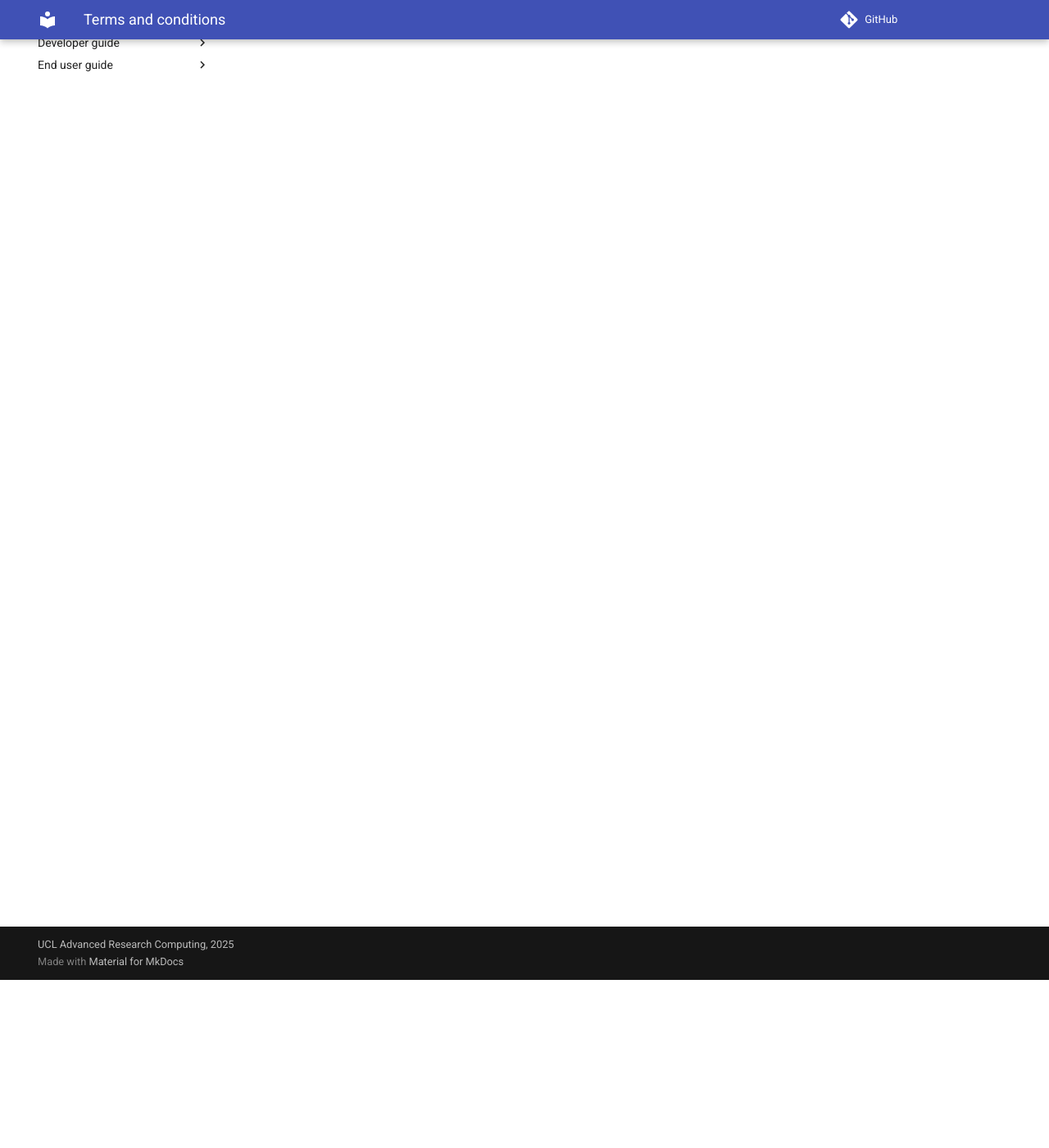
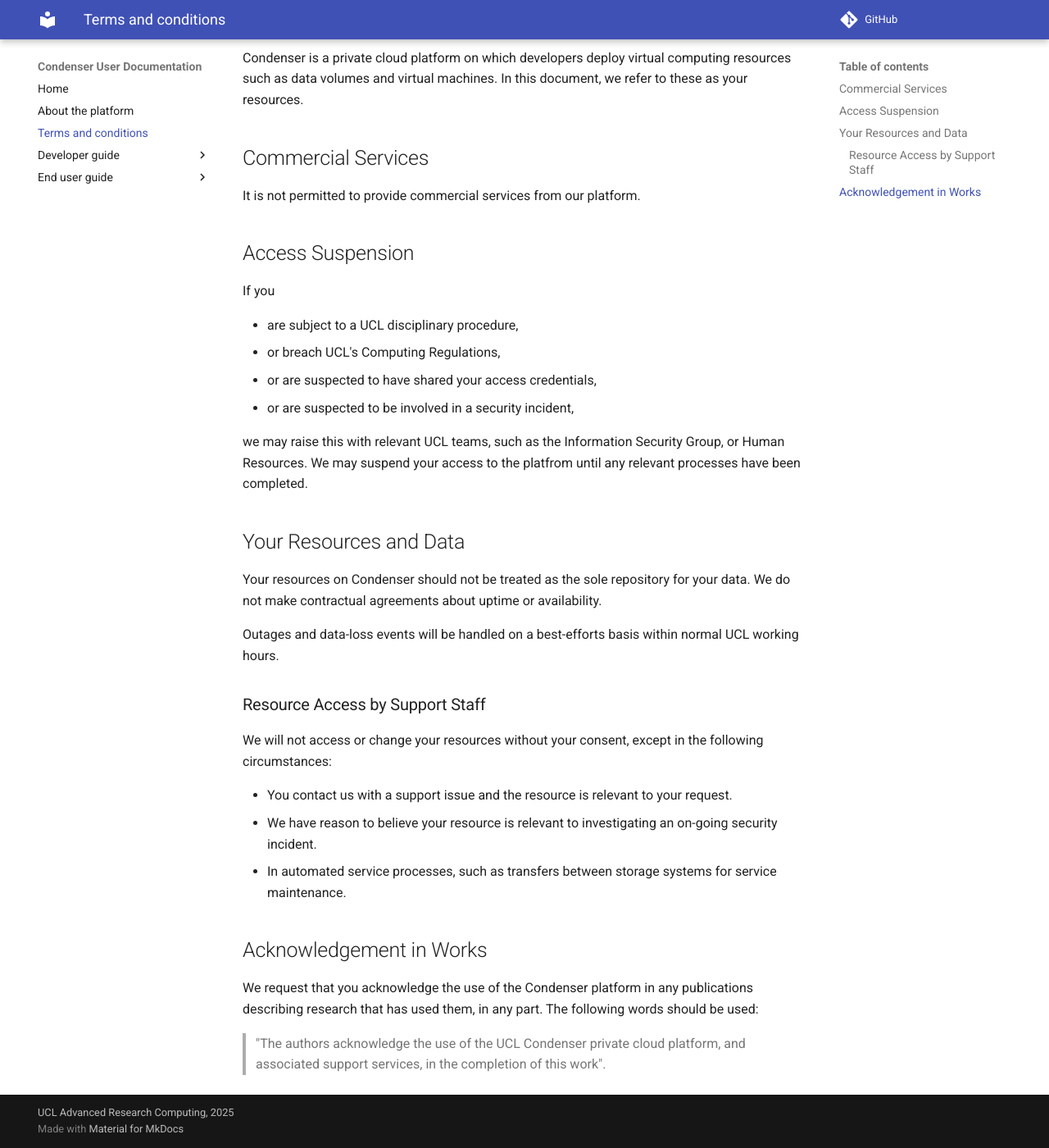
Before and after one commit to UCL-ARC/condenser-mkdocs, an MkDocs documentation site: the page built from docs/terms_and_conditions.md, in a window 1280 px wide and 1400 px high, scrolled down 205 px. Shown: the whole window at 82% size. Built offline with MkDocs 1.6.1 and Material for MkDocs 9.7.7, drawn with Linux system fonts in a browser that asks for light colours; comment, search, counter and statistics services are not loaded; some of the changed text lies outside the part shown.

Commit message:
Initial terms and conditions

```diff
--- a/docs/terms_and_conditions.md
+++ b/docs/terms_and_conditions.md
@@ -3,3 +3,56 @@
 ---
 
 # Terms and Conditions of Use
+
+All use of the Condenser platform is subject to the general [UCL Computing Regulations](https://www.ucl.ac.uk/information-security/sites/information_security/files/regulations.pdf).
+
+The following terms also apply to the use of Condenser.
+
+Condenser is a private cloud platform on which developers deploy virtual computing
+resources such as data volumes and virtual machines. In this document, we refer to
+these as your resources.
+
+## Commercial Services
+
+It is not permitted to provide commercial services from our platform.
+
+## Access Suspension
+
+If you
+
+- are subject to a UCL disciplinary procedure,
+- or breach UCL's Computing Regulations,
+- or are suspected to have shared your access credentials,
+- or are suspected to be involved in a security incident,
+
+we may raise this with relevant UCL teams, such as the Information Security Group,
+or Human Resources. We may suspend your access to the platfrom until any relevant
+processes have been completed.
+
+## Your Resources and Data
+
+Your resources on Condenser should not be treated as the sole repository for
+your data. We do not make contractual agreements about uptime or availability.
+
+Outages and data-loss events will be handled on a best-efforts basis within normal
+UCL working hours.
+
+### Resource Access by Support Staff
+
+We will not access or change your resources without your consent, except in the following
+circumstances:
+
+- You contact us with a support issue and the resource is relevant to your request.
+- We have reason to believe your resource is relevant to investigating an on-going
+security incident.
+- In automated service processes, such as transfers between storage systems for
+service maintenance.
+
+## Acknowledgement in Works
+
+We request that you acknowledge the use of the Condenser platform in any publications
+describing research that has used them, in any part. The following words should be
+used:
+
+> "The authors acknowledge the use of the UCL Condenser private cloud platform, and
+> associated support services, in the completion of this work".
```
